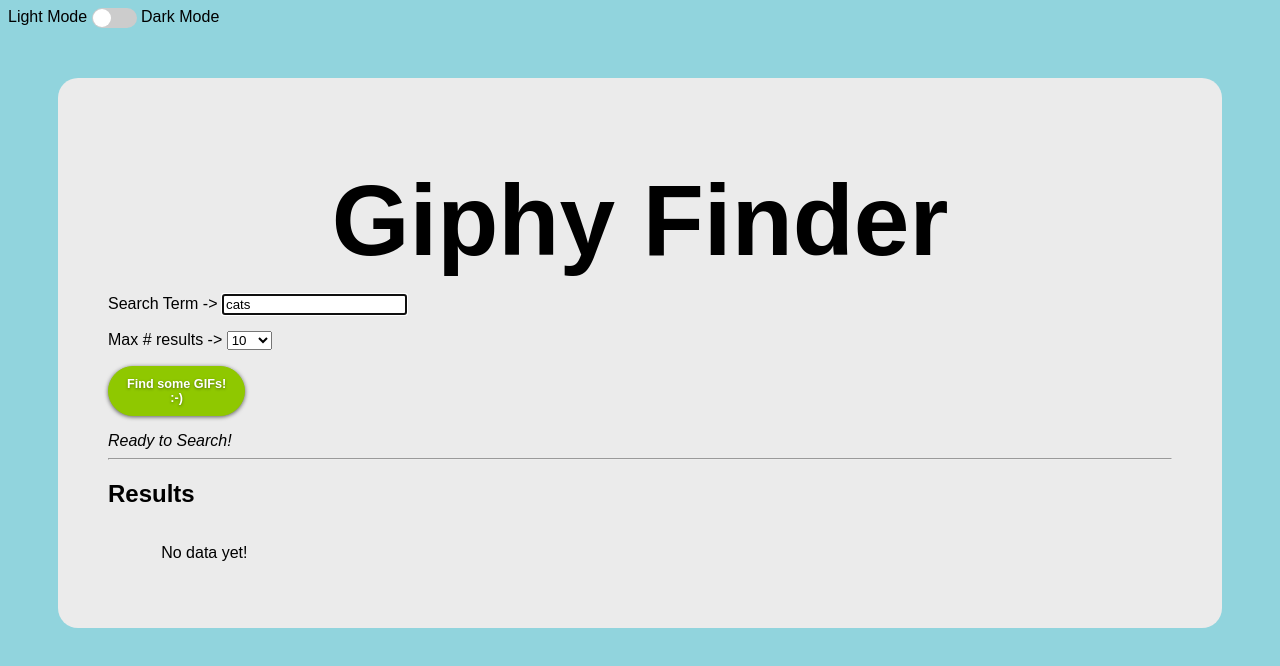
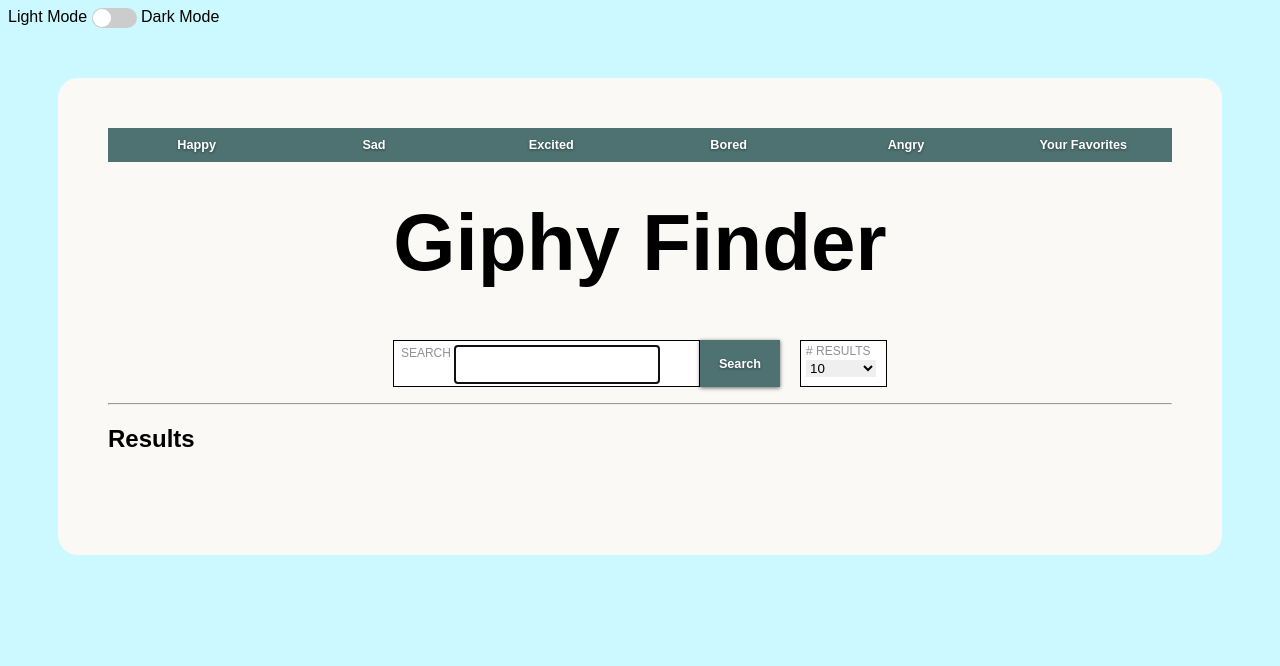
Before and after one commit to kmyap128/giphy-finder, a plain HTML site: page gif-finder.html in a window 1280 px wide. Drawn offline with Linux system fonts and the light colour scheme; a web font is replaced by a local one.

Commit message:
fixed styling on search bar and added a nav bar

```diff
--- a/css/styles.css
+++ b/css/styles.css
@@ -5,7 +5,7 @@
 }
 
  body {
-    background-color: #91d4dd;
+    background-color: #cbf9ff;
 }
 
 .switch {
@@ -70,21 +70,33 @@ input:checked + .slider:before {
 #wrapper {
     margin: 50px;
     padding: 50px;
-    background-color: #ebebeb;
+    background-color: #FAF9F6;
     border-radius: 20px;
 }
 
-header{
+#navbar {
+    display: flex;
+}
 
+#navbar button {
+    background-color: #4e7171;
+    border: 0px;
+    box-shadow: none;
+    width: 100%;
+}
+
+#navbar button:hover {
+    background-color: #436767;
 }
 
 header h1{
     margin:0;
     color:black;
     text-align:center;
-    font-size:100px;
+    font-size:80px;
     font-weight: 600;
     padding-top: 35px;
+    padding-bottom: 35px;
 }
 
 #status{
@@ -126,8 +138,8 @@ header h1{
 }
 
 .result button {
-    background-color: #8fc800;
-    border-color: #8fc800;
+    background-color: #4e7171;
+    border-color: #4e7171;
 }
 
 .result #url {
@@ -140,7 +152,6 @@ button{
     cursor : pointer;
     border-style : solid;
     border-width : 1px;
-    border-radius : 50px;
     padding : 10px 18px;
     box-shadow : 0 1px 4px rgba(0,0,0,.6);
     font-size : 9.5pt;
@@ -151,23 +162,74 @@ button{
 }
 
 button.green{
-    border-color: #8fc800;
-    background: #8fc800;
-    background: linear-gradient(top, #8fc800 0%,#438c00 100%);
+    border-color: #4e7171;
+    background: #4e7171;
+    background: linear-gradient(top, #4e7171 0%,#436767 100%);
 }
 
 button:hover{
-    background: #8fDD00;
+    background: #4e7171;
 }
 
 button:active{
-    background: #8fFF00;
+    background: #4e7171;
     box-shadow : 0 0 6px rgba(0,0,0,.6);
 }
 
 button:focus {outline:0;}
 
-.widgets{
+.widgets {
+    display: flex;
+    flex-flow: wrap;
     margin-top: 1em;
     margin-bottom:1em;
+    justify-content: center;
 }
+
+#search-button {
+    text-align: center;
+}
+
+#search-wrapper {
+    border: 1px solid;
+    width: 300px;
+    height: 40px;
+    padding-top: 5px;
+    padding-left: 5px;
+    background-color: white;
+}
+
+#search-wrapper label {
+    font-size: 0.75em;
+    text-align: left;
+    vertical-align: top;
+    text-transform: uppercase;
+    color: rgb(144, 144, 144);
+    margin-left: 2px;
+}
+
+input {
+    border: 0px;
+    width: 200px;
+    height: 35px;
+}
+
+#select-wrapper {
+    border: 1px solid;
+    width: 80px;
+    padding-left: 5px;
+    margin-left: 20px;
+    background-color: white;
+}
+
+#select-wrapper label {
+    font-size: 0.75em;
+    text-align: left;
+    text-transform: uppercase;
+    color: rgb(144, 144, 144);
+}
+
+select {
+    border: 0px;
+    width: 70px;
+}
--- a/gif-finder.html
+++ b/gif-finder.html
@@ -16,35 +16,46 @@
 	Dark Mode
 	</div>
 	<div id="wrapper">
+		<div id="navbar">
+			<button id="happy">Happy</button>
+
+			<button id="sad">Sad</button>
+
+			<button id="excited">Excited</button>
+
+			<button id="bored">Bored</button>
+
+			<button id="angry">Angry</button>
+
+			<button id="favorites">Your Favorites</button>
+		</div>
 		<header>
 			<h1>Giphy Finder</h1>
 		</header>
 
 		<div class="widgets">
-			Search Term ->
-			<input id="searchterm" type="text" size="20" maxlength="20" autofocus value="cats" />
+			<div id="search-wrapper">
+				<label>Search</label>
+				<input id="searchterm" type="text" size="20" maxlength="20" autofocus value="" />
 			</div>
-
-		<div class="widgets">
-			Max # results ->
-			<select id="limit">
+			<button type="button" id="search" class="green">Search<br /></button>
+			<div id="select-wrapper">
+				<label># Results</label>
+				<select id="limit" name="# Results">
 					<option value="5">5</option>
 					<option value="10" selected>10</option>
 					<option value="25">25</option>
 					<option value="50">50</option>
-				<option value="100">100</option>
 				</select>
 			</div>
+		</div>
 
-		<div class="widgets">
-			<button type="button" id="search" class="green">Find some GIFs!<br />:-)</button>
-		</div>
-		<div id="status">Ready to Search!</div>
+		<div id="status"></div>
 		<hr>
 
 		<h2>Results</h2>
 		<div id="content">
-			<p>No data yet!</p>
+			<p></p>
 		</div>
 	</div>
 
--- a/js/main.js
+++ b/js/main.js
@@ -1,19 +1,22 @@
 // TODO:
 // add view more button to vview more results (limit to 10-15 per page maybe)
-// change image to be clickable link to giphy
 // fix copy link
-// change button color
 // add favorites bar
 
 
 
 window.onload = (e) => {
     document.querySelector("#search").onclick = searchButtonClicked;
+    document.querySelector("#happy").onclick = navButtonClicked;
+    document.querySelector("#sad").onclick = navButtonClicked;
+    document.querySelector("#excited").onclick = navButtonClicked;
+    document.querySelector("#bored").onclick = navButtonClicked;
+    document.querySelector("#angry").onclick = navButtonClicked;
 }
 
 let displayTerm = "";
 
-
+// have function for each nav button that calls search button
 
 function searchButtonClicked() {
     console.log("searchButtonClicked() called");
@@ -29,6 +32,39 @@ function searchButtonClicked() {
     displayTerm = term;
 
     term = term.trim();
+    console.log(term);
+
+    term = encodeURIComponent(term);
+
+    console.log("Encoded", term)
+
+    if(term.length < 1) return;
+
+    url += "&q=" + term;
+    console.log("Term URL:", url);
+
+    url += "&limit=" + document.querySelector("#limit").value;
+    console.log("URL w/Limit:", url);
+
+    document.querySelector("#status").innerHTML = "<b>Searching for '" + displayTerm + "'</b>";
+
+    getData(url);
+}
+
+
+function navButtonClicked(term) {
+    console.log("navButtonClicked() called");
+
+    const GIPHY_URL = "https://api.giphy.com/v1/gifs/search?";
+
+    const GIPHY_KEY = "1EecLZC0Kv2XAQDx4fmAWZRik0zE6wc2";
+
+    let url = GIPHY_URL + "api_key=" + GIPHY_KEY;
+    console.log(url);
+
+    displayTerm = term;
+
+    term = search_term.trim();
     console.log(term);
 
     term = encodeURIComponent(term);
@@ -86,20 +122,32 @@ function dataLoaded(e) {
         let url = result.url;
 
         let rating = result.rating ? result.rating.toUpperCase() : "N/A";
+        let rcolor = `#008000`;
+        if ( rating == 'G') {
+            rcolor = `#008000`;
+        }
+        if ( rating == 'PG') {
+            rcolor = `#008000`;
+        }
+        if ( rating == 'PG-13') {
+            rcolor = `#ffff00`;
+        }
+
 
         let line = `<div class="result">`;
         line += `<a href="${url}"><img src="${imageUrl}" alt="" /></a>`;
         line += `<span><button data-url="${url}" onclick="copyLink">Copy Link</button>`;
-        line += `<p data-rating="${rating}">Rating: ${rating}</p></span>`
+        line += `<p data-rating="${rating}" style="background-color: ${rcolor};">Rating: ${rating}</p></span>`;
         line += `</div>`;
 
         bigString += line;
     }
 
     document.querySelector("#content").innerHTML = bigString;
-    document.querySelector("#status").innerHTML = "<b>Success!<b><p><i>Here are " + results.length + " results for '" + displayTerm + "'</i></p>";
+    document.querySelector("#status").innerHTML = "<p><i>Showing " + results.length + " results for '" + displayTerm + "'</i></p>";
     document.querySelector(".result button").addEventListener('click', copyLink);
 }
+
 
 let copyLink = (e) => {
     console.log("Copy Link clicked");
@@ -111,6 +159,7 @@ let copyLink = (e) => {
         e.target.innerHTML = "Copy Link";
     }, 3000);
 }
+
 
 function dataError(e) {
     console.log("An error occured")
@@ -135,8 +184,8 @@ document.addEventListener('DOMContentLoaded', function() {
             toggle.style.color = "#ffffff"
         } else {
             // Set body background color to light
-            body.style.backgroundColor = '#91d4dd'
-            wrapper.style.backgroundColor = '#ebebeb';
+            body.style.backgroundColor = '#cbf9ff'
+            wrapper.style.backgroundColor = '#ffffff';
             toggle.style.color = '#000000'
         }
     });
```
Also changed, not shown: images/link.png (added). Lines whose indentation alone changed are shown as unchanged.
